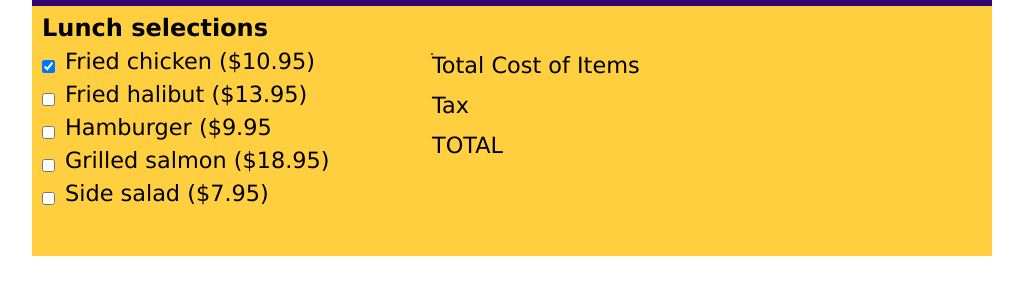
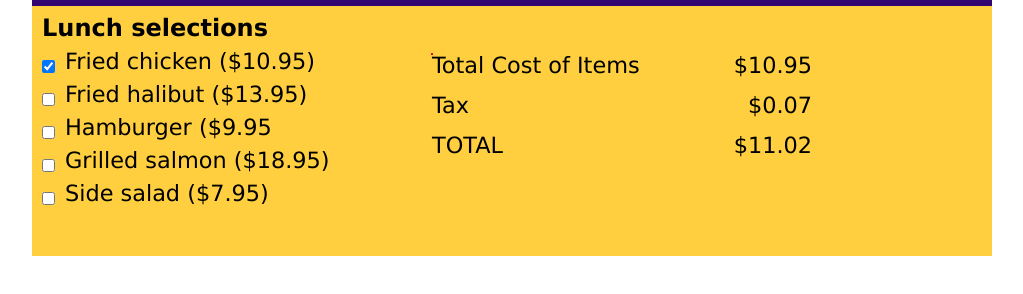
Before and after one commit to Godelvatai/web-231, a plain HTML site: page week-2/project02-04/project02-04_txt.html in a window 1280 px wide. Both pictures are taken after a click on the checkbox "Fried chicken ($10.95)". Shown: the part 96-390 px from the top of the page, without its empty margins (128-1151 px from the left). Drawn offline with Linux system fonts and the light colour scheme.

Commit message:
Homework Upload
Homework Upload

```diff
--- a/week-2/project02-04/project02-04_txt.html
+++ b/week-2/project02-04/project02-04_txt.html
@@ -6,8 +6,8 @@
       Chapter 2
       Hands-on Project 2-4
 
-      Author:
-      Date:
+      Author: Dustin Craven
+      Date:   1/28/2024
 
       Filename: project02-04.html
    -->
@@ -15,6 +15,7 @@
    <meta name="viewport" content="width=device-width,initial-scale=1.0">
    <title>Hands-on Project 2-4</title>
    <link rel="stylesheet" href="styles.css" />
+   <script src="project02-04_txt.js" defer></script>
 </head>
 
 <body>
--- a/week-2/project02-04/project02-04_txt.js
+++ b/week-2/project02-04/project02-04_txt.js
@@ -3,14 +3,70 @@
       Project 02-04
 
       Application to calculate the cost of a restaurant order plus tax
-      Author:
-      Date:
+      Author: Dustin Craven
+      Date:   1/28/2024
 
       Filename: project02-04.js
  */
+ const CHICKEN_PRICE = 10.95;
+ const HALIBUT_PRICE = 13.95;
+ const BURGER_PRICE = 9.95;
+ const SALMON_PRICE = 18.95;
+ const  SALAD_PRICE = 7.95;
+ const SALES_TAX =0.07;
 
+ document.getElementById("chicken").addEventListener("click", calcTotal);
+ document.getElementById("halibut").addEventListener("click", calcTotal);
+ document.getElementById("burger").addEventListener("click", calcTotal);
+ document.getElementById("salmon").addEventListener("click", calcTotal);
+ document.getElementById("salad").addEventListener("click", calcTotal);
 
+ function calcTotal() {
+   let cost = 0;
+   let buyChicken = document.getElementById("chicken").checked;
+   let buyHalibut = document.getElementById("halibut").checked;
+   let buyBurger = document.getElementById("burger").checked;
+   let buySalmon = document.getElementById("salmon").checked;
+   let buySalad = document.getElementById("salad").checked;
 
+   if(buyChicken) {
+    cost += CHICKEN_PRICE;
+   } else {
+    cost += 0;
+   }
+
+   if(buyHalibut) {
+    cost += HALIBUT_PRICE;
+   } else {
+    cost += 0;
+   }
+
+   if(buyBurger) {
+    cost += BURGER_PRICE;
+   } else {
+    cost += 0;
+   }
+
+   if(buySalmon) {
+    cost += SALMON_PRICE;
+   } else {
+    cost += 0;
+   }
+
+   if(buySalad) {
+    cost += SALAD_PRICE;
+   } else {
+    cost += 0;
+   }
+
+   document.getElementById("foodTotal").innerHTML = formatCurrency(cost);
+
+   let tax = SALES_TAX;
+   document.getElementById("foodTax").innerHTML = formatCurrency(tax);
+
+   let totalCost = cost + tax;
+   document.getElementById("totalBill").innerHTML = formatCurrency(totalCost);
+ }
 
 
 // Function to display a numeric value as a text string in the format $##.##
```
